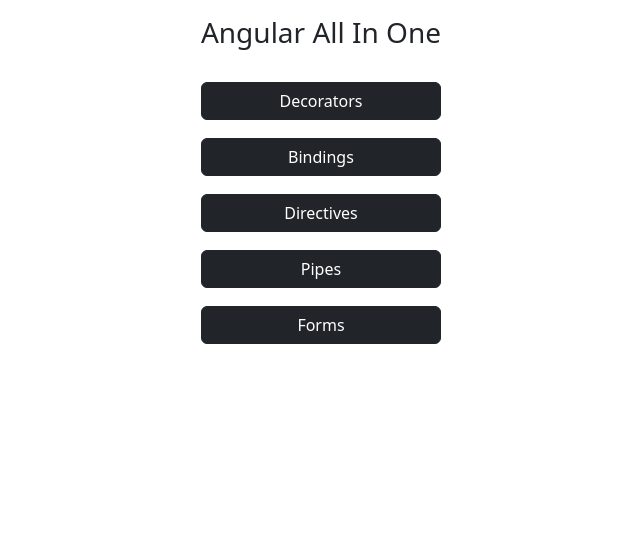
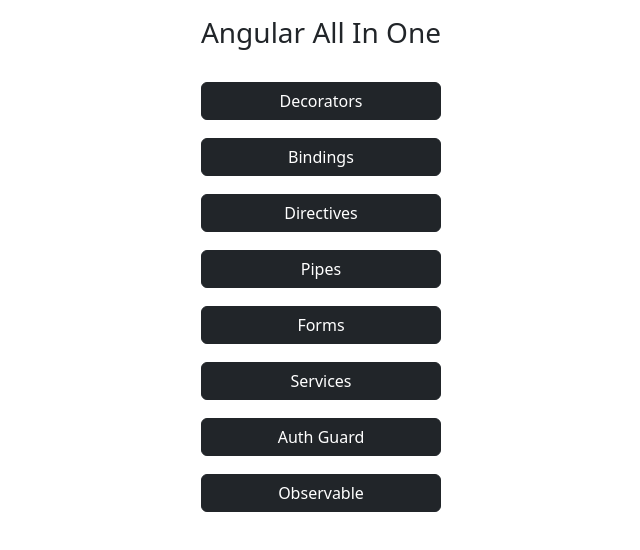
Before and after one commit to LakinduVirajith/Angular---All-In-One, an Angular app: page /home in a window 1280 px wide. Shown: the top 550 px of the page, without its empty margins (319-959 px from the left). Built offline with nearby package versions, Linux system fonts and the light colour scheme.

Commit message:
feature needed functions

```diff
--- a/src/app/home/home.component.html
+++ b/src/app/home/home.component.html
@@ -8,9 +8,13 @@
     <button class="btn btn-dark" (click)="onClick(3)">Directives</button>
     <button class="btn btn-dark" [routerLink]="['/pipes']">Pipes</button>
     <button class="btn btn-dark" (click)="onClick(4)" >Forms</button>
+    <button class="btn btn-dark" [routerLink]="['/']">Services</button>
+    <button class="btn btn-dark" [routerLink]="['/']">Auth Guard</button>
+    <button class="btn btn-dark" [routerLink]="['/']">Observable</button>
   </div>
 
   <div [ngSwitch]="option">
+    <!-- decorators -->
     <div *ngSwitchCase="1" class="sub">
       <button class="btn btn-dark" routerLink="/input-decorator">Input Decorator</button>
       <button class="btn btn-dark" routerLink="/output-decorator">Output & Event Emitter Decorator</button>
@@ -18,6 +22,7 @@
       <button class="btn btn-dark" (click)="onClick(0)">Go Back</button>
     </div>
 
+    <!-- bindings -->
     <div *ngSwitchCase="2" class="sub">
       <h6>One-Way Binding</h6>
       <button class="btn btn-dark" routerLink="/data-binding">Data Binding</button>
@@ -28,6 +33,7 @@
       <button class="btn btn-dark" (click)="onClick(0)">Go Back</button>
     </div>
 
+    <!-- directives -->
     <div *ngSwitchCase="3" class="sub">
       <h6>Structural Directive</h6>
       <button class="btn btn-dark" routerLink="/ng-for-directive">NgFor Directive</button>
@@ -41,6 +47,7 @@
       <button class="btn btn-dark" (click)="onClick(0)">Go Back</button>
     </div>
 
+    <!-- forms -->
     <div *ngSwitchCase="4" class="sub">
       <button class="btn btn-dark" routerLink="/driven-form">Driven Form</button>
       <button class="btn btn-dark" routerLink="/reactive-form">Reactive Form</button>
--- a/src/app/home/home.component.ts
+++ b/src/app/home/home.component.ts
@@ -12,7 +12,10 @@
   onClick(option: number) {
     this.option = option;
 
-    if (option == 1 || 2 || 3 || 4) this.pageHeader = '';
+    if (option == 1) this.pageHeader = 'Angular Decorators';
+    if (option == 2) this.pageHeader = 'Angular Bindings';
+    if (option == 3) this.pageHeader = 'Angular Directives';
+    if (option == 4) this.pageHeader = 'Angular Forms';
     if (option == 0) this.pageHeader = 'Angular All In One';
   }
 }
```
Also changed, not shown: 1 other file (tests, documents, lock files or other folders).
